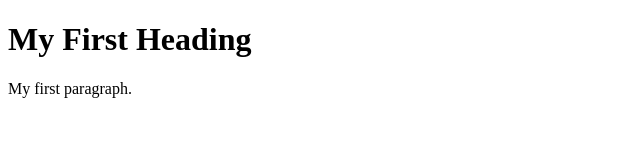
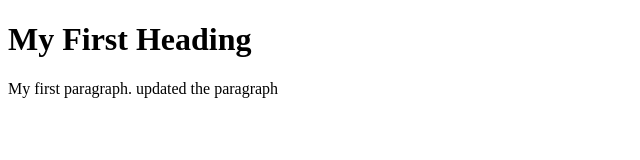
Before and after one commit to DevinSanders-ST/MyFirstRepos, a plain HTML site: page index.html in a window 1280 px wide. Shown: the whole page, without its empty margins (0-640 px from the left). Drawn offline with Linux system fonts and the light colour scheme.

Commit message:
updated a paragraph in index.html

```diff
--- a/index.html
+++ b/index.html
@@ -4,7 +4,7 @@
 
     <h1>My First Heading</h1>
 
-    <p>My first paragraph.</p>
+    <p>My first paragraph. updated the paragraph</p>
 
 </body>
 </html>
```
